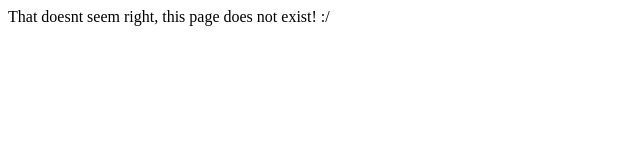
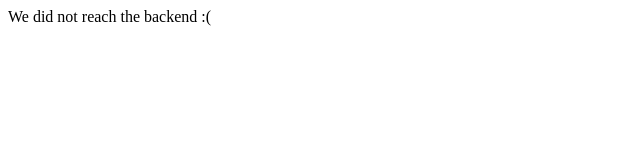
Before and after one commit to fietensen/wafflemap, a React (Vite) app in the folder frontend/: page /check in a window 1280 px wide. Shown: the top 160 px of the page, without its empty margins (0-640 px from the left). Built offline with nearby package versions, Linux system fonts and the light colour scheme; no server answers.

Commit message:
add example using proxy

```diff
--- /dev/null
+++ b/frontend/src/CheckApi.jsx
@@ -0,0 +1,27 @@
+import { useEffect, useState } from "react"
+
+const STATUS_MESSAGES = {
+    'wait': "Waiting for response.",
+    'success': "We were able to connect to the backend!",
+    'failure': "We did not reach the backend :("
+}
+
+function CheckApi() {
+    const [status, setStatus] = useState('wait');
+
+    useEffect(() => {
+        fetch('/api/v1/check')
+            .then((response) => { response.status == 200 ? setStatus('success') : setStatus('failure') })
+            .catch(() => { setStatus('failure'); })
+    }, []);
+
+    return (
+        <div>
+            {
+                STATUS_MESSAGES[status]
+            }
+        </div>
+    )
+}
+
+export default CheckApi
--- a/frontend/src/main.jsx
+++ b/frontend/src/main.jsx
@@ -2,6 +2,7 @@ import React from 'react'
 import ReactDOM from 'react-dom/client'
 import App from './App.jsx'
 import { RouterProvider, createBrowserRouter } from 'react-router-dom'
+import CheckApi from './CheckApi.jsx';
 
 const router = createBrowserRouter([
   {
@@ -12,6 +13,10 @@ const router = createBrowserRouter([
   {
     path: '/profile/:profileId',
     element: <div>This page is supposed to show you how many waffles youve eaten so far.. I guess not as many as me!</div>
+  },
+  {
+    path: '/check',
+    element: <CheckApi />
   }
 ]);
 
```
